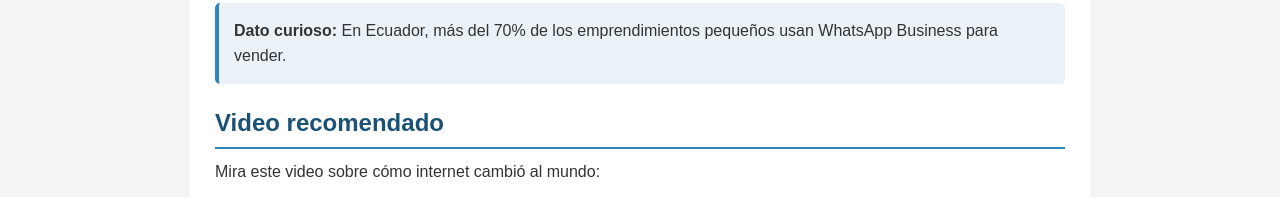
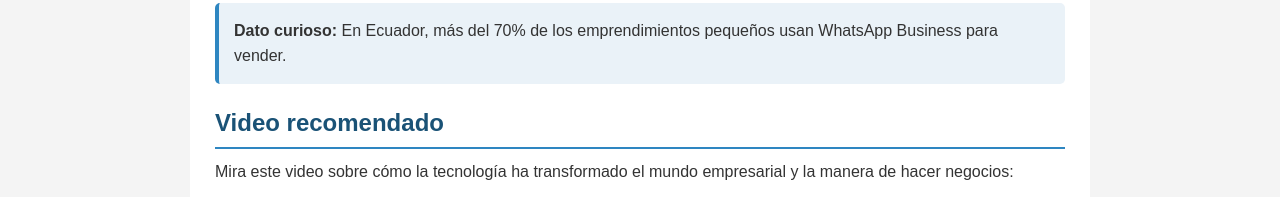
Before and after one commit to evelyngava-tareas/impacto-tecnologias-web, a plain HTML site: page index.html in a window 1280 px wide. Shown: the part 1266-1463 px from the top of the page. Drawn offline with Linux system fonts and the light colour scheme.

Commit message:
Update content in index.html for clarity
The HTML structure remains the same, but the content has been updated to reflect changes in the description of the video and the impact of technology on business.

```diff
--- a/index.html
+++ b/index.html
@@ -52,7 +52,7 @@
     </section>
     <section>
       <h2>Video recomendado</h2>
-      <p>Mira este video sobre cómo internet cambió al mundo:</p>
+      <p>Mira este video sobre cómo la tecnología ha transformado el mundo empresarial y la manera de hacer negocios:</p>
       <div class="video-container">
         <iframe src="https://www.youtube.com/embed/eW5QPOsobI8" title="Impacto de internet" allowfullscreen></iframe>
       </div>
```
